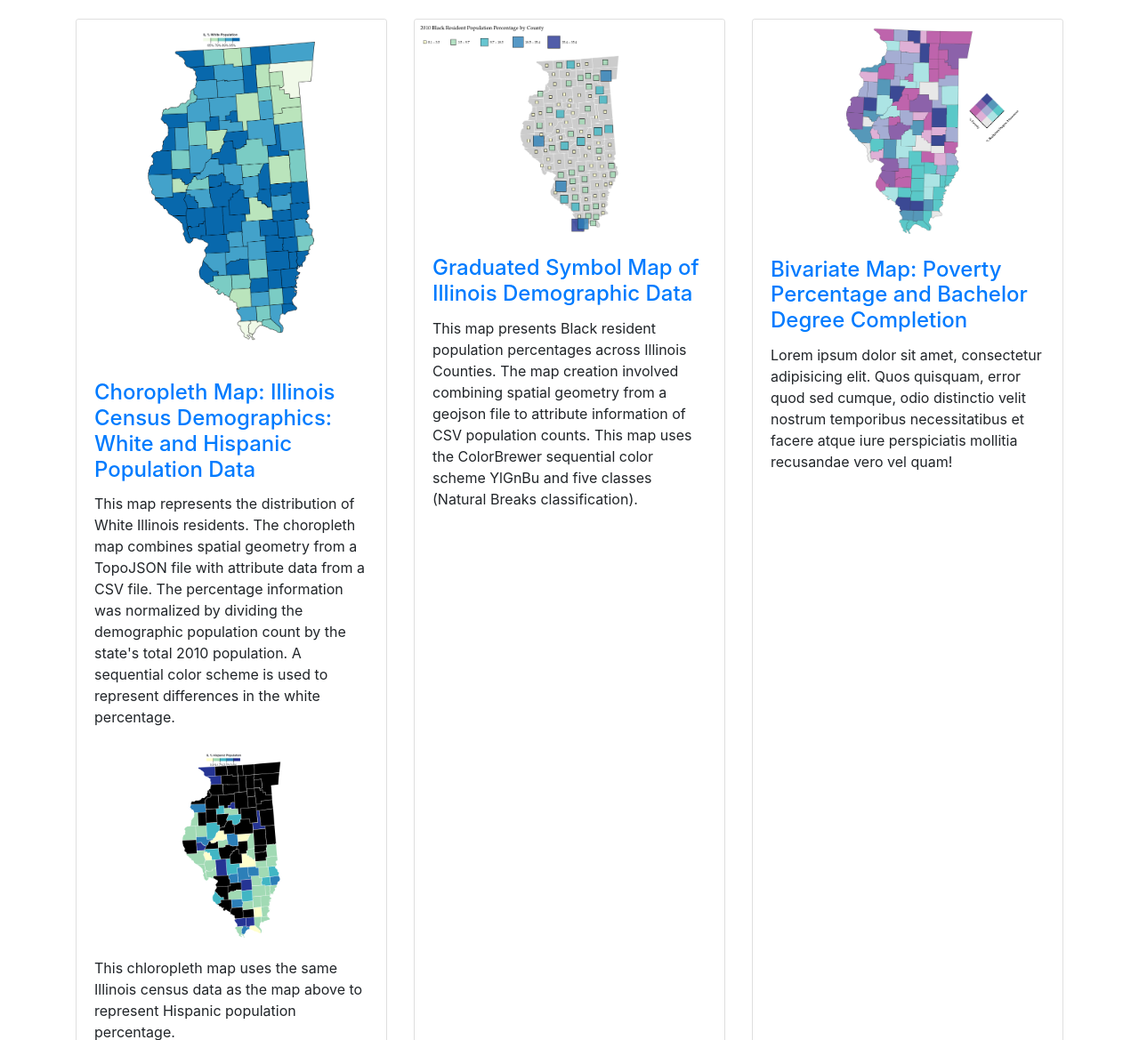
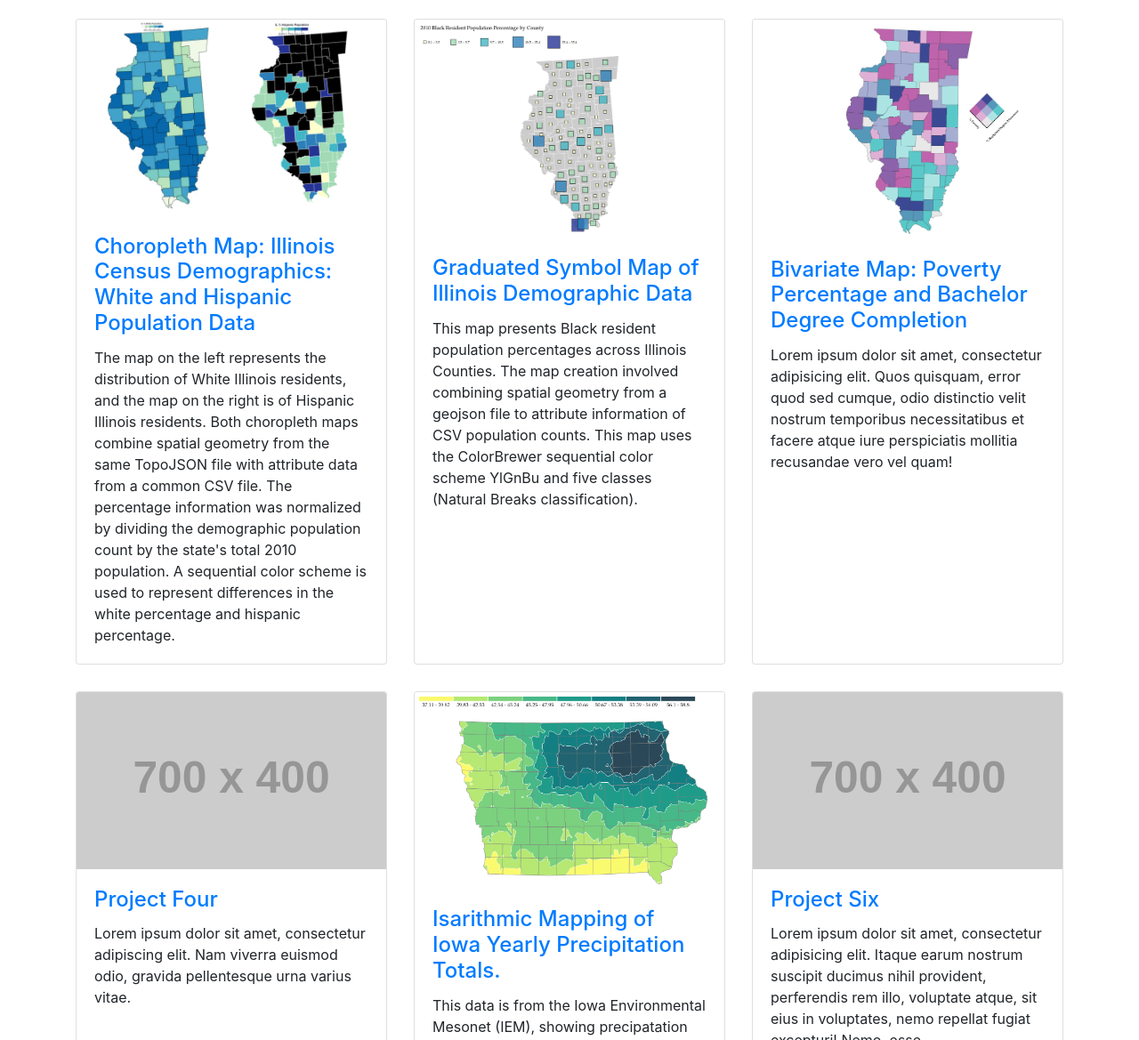
Before and after one commit to geog3540/kbyriel, a website: page index.html in a window 1280 px wide. Shown: the part 131-1300 px from the top of the page at 89% size. Drawn offline with Linux system fonts and the light colour scheme; placeholder pictures from the web are drawn by us.

Commit message:
Fixed the side by side map issue! I merged my pngs together so I could show both of my assignment 3 maps.

```diff
--- a/index.html
+++ b/index.html
@@ -57,36 +57,18 @@
       </h1>
 
       <div class="row">
-
         <div class="col-lg-4 col-sm-6 portfolio-item">
           <div class="card h-100">
-
-      <a href="#">
-        <img class="card-img-top" src="Map_images/choropleth_3.png" alt="">
-      </a>
-
+            <a href="#"><img class="card-img-top" src="Map_images/Chorop_3.png" alt=""></a>
               <div class="card-body">
               <h4 class="card-title">
-          <a href="#">
-            Choropleth Map: Illinois Census Demographics: White and Hispanic Population Data
-          </a>
+                <a href="#">Choropleth Map: Illinois Census Demographics: White and Hispanic Population Data </a>
               </h4>
-
-        <p class="card-text">
-          This map represents the distribution of White Illinois residents. The choropleth map combines spatial geometry from a TopoJSON file with attribute data from a CSV file. The percentage information was normalized by dividing the demographic population count by the state's total 2010 population. A sequential color scheme is used to represent differences in the white percentage.
-        </p>
-
-        <a href="#">
-          <img class="card-img-bottom" src="Map_images/Second_3.png" alt="">
-        </a>
-
-        <p class="card-text">
-          This chloropleth map uses the same Illinois census data as the map above to represent Hispanic population percentage.
-        </p>
-
+              <p class="card-text">The map on the left represents the distribution of White Illinois residents, and the map on the right is of Hispanic Illinois residents. Both choropleth maps combine spatial geometry from the same TopoJSON file with attribute data from a common CSV file. The percentage information was normalized by dividing the demographic population count by the state's total 2010 population. A sequential color scheme is used to represent differences in the white percentage and hispanic percentage.</p>
              </div>
           </div>
         </div>
+
           <div class="col-lg-4 col-sm-6 portfolio-item">
           <div class="card h-100">
             <a href="#"><img class="card-img-top" src="Map_images/graduatedSymbols_4.png" alt=""></a>
```
Also changed, not shown: Map_images/Chorop_3.png (added). Lines whose indentation alone changed are shown as unchanged.
